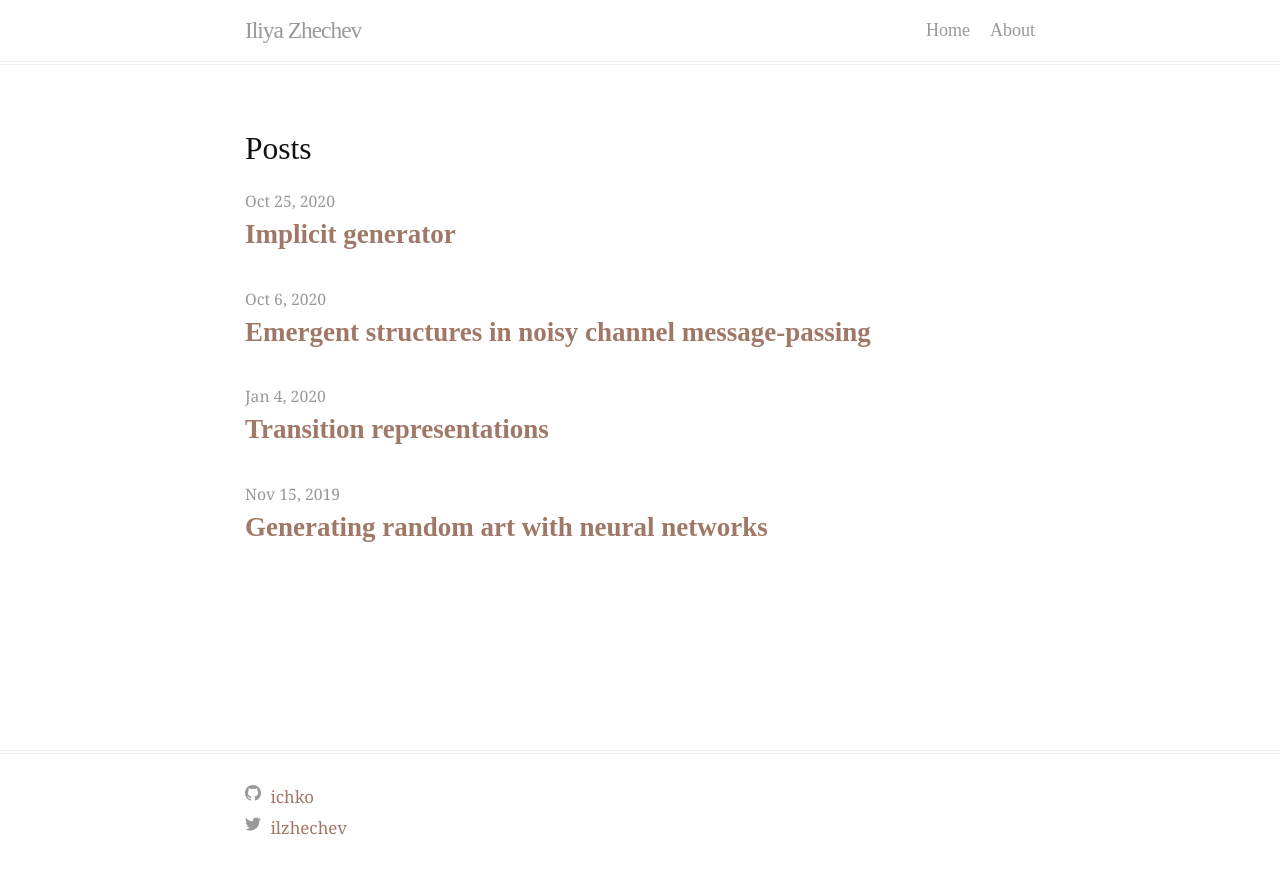
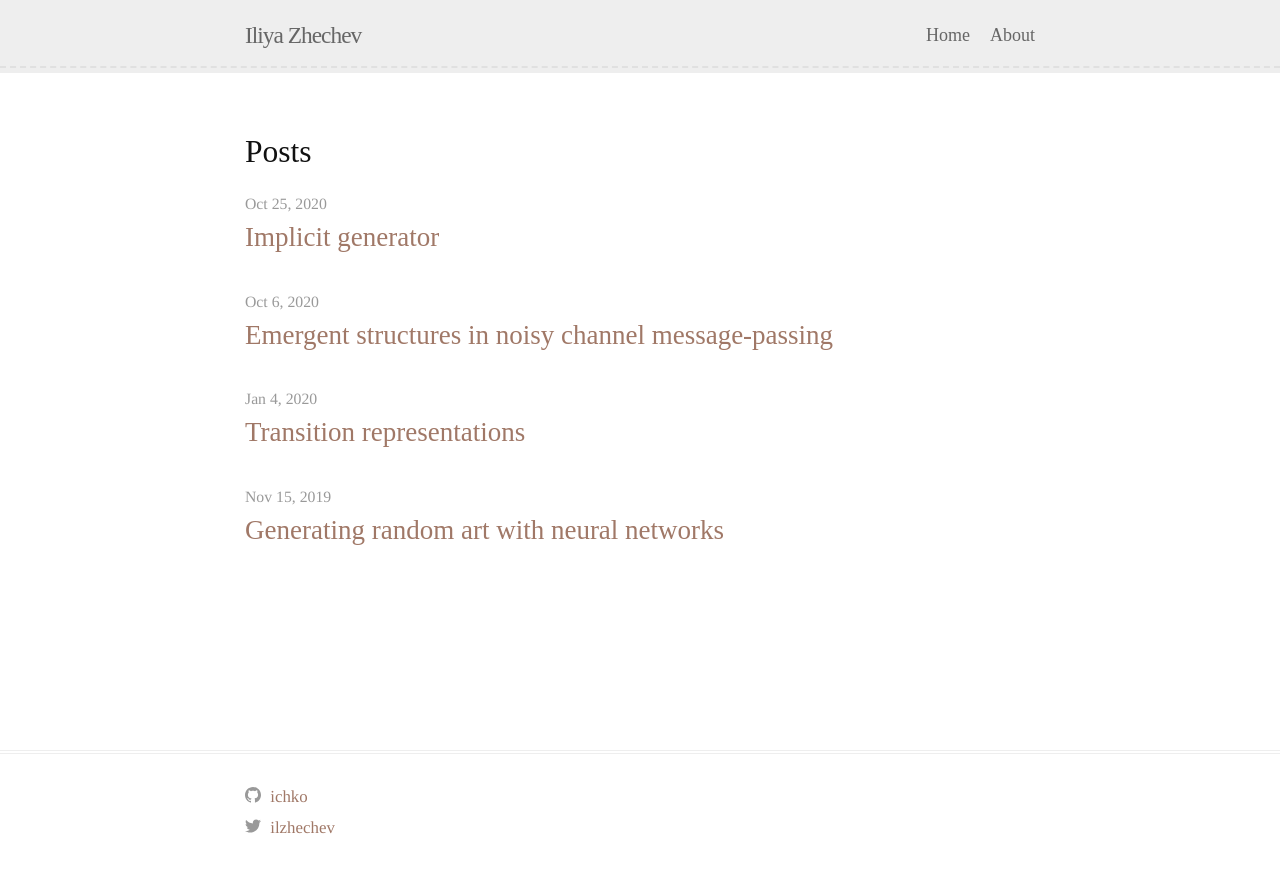
Before and after one commit to ichko/ichko.github.io, a Jekyll site: the page built from index.markdown, in a window 1280 px wide. Shown: the top 874 px of the page. Built offline with Jekyll 4.4.1, drawn with Linux system fonts in a browser that asks for light colours; some web fonts are replaced.

Commit message:
Update design

```diff
--- a/_includes/header.html
+++ b/_includes/header.html
@@ -29,5 +29,7 @@
     </nav>
     {%- endif -%}
 
-    <!-- <link href="https://fonts.googleapis.com/css2?family=Merriweather&family=Playfair+Display:wght@400;600&display=swap" rel="stylesheet"> -->
+    <link
+      href="https://fonts.googleapis.com/css2?family=Merriweather&family=Playfair+Display:wght@400;600&family=Cantata+One&isplay=swap"
+      rel="stylesheet">
 </header>
--- a/_sass/minima.scss
+++ b/_sass/minima.scss
@@ -2,7 +2,7 @@
 
 // Define defaults for each variable.
 
-$base-font-family: Georgia, serif !default;
+$base-font-family: Times, sans-serif !default;
 $base-font-size: 18px !default;
 $base-font-weight: 400 !default;
 $small-font-size: $base-font-size * 0.875 !default;
@@ -12,7 +12,7 @@ $spacing-unit: 30px !default;
 
 $text-color: #111 !default;
 $background-color: #fff !default;
-$brand-color: #999 !default;
+$brand-color: #666 !default;
 $secondary-color: #a07867 !default;
 
 $grey-color: #999 !default;
--- a/_sass/minima/_base.scss
+++ b/_sass/minima/_base.scss
@@ -122,11 +122,7 @@ h4,
 h5,
 h6 {
   font-weight: $base-font-weight;
-  font-family: "Times New Roman", Times, serif;
-}
-
-h1 {
-  font-weight: bold;
+  font-family: "Cantata One", "Times New Roman", sans-serif;
 }
 
 /**
--- a/_sass/minima/_layout.scss
+++ b/_sass/minima/_layout.scss
@@ -3,8 +3,11 @@
  */
 .site-header {
   // border-top: 10px solid #eee;
-  border-bottom: 4px double #eee;
-  font-family: "Times New Roman", Times, serif;
+  background: #eee;
+  border-bottom: 2px dashed #e0e0e0;
+  outline: 5px solid #eee;
+  margin-top: 5px;
+  font-family: "Cantata One", "Times New Roman", Times, serif;
 
   // Positioning context for the mobile navigation icon
   position: relative;
@@ -201,7 +204,6 @@
 .post-link {
   display: block;
   @include relative-font-size(1.5);
-  font-weight: bold;
 }
 
 /**
```
